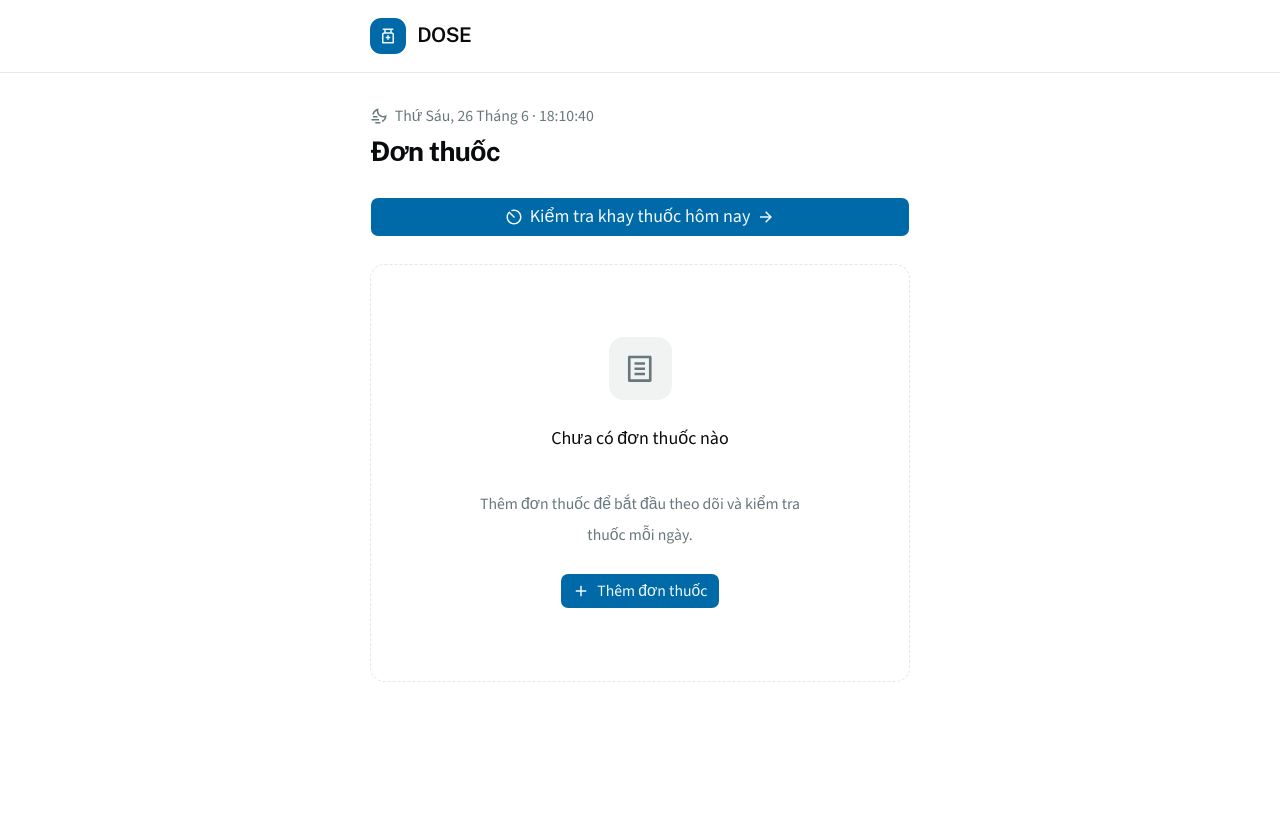
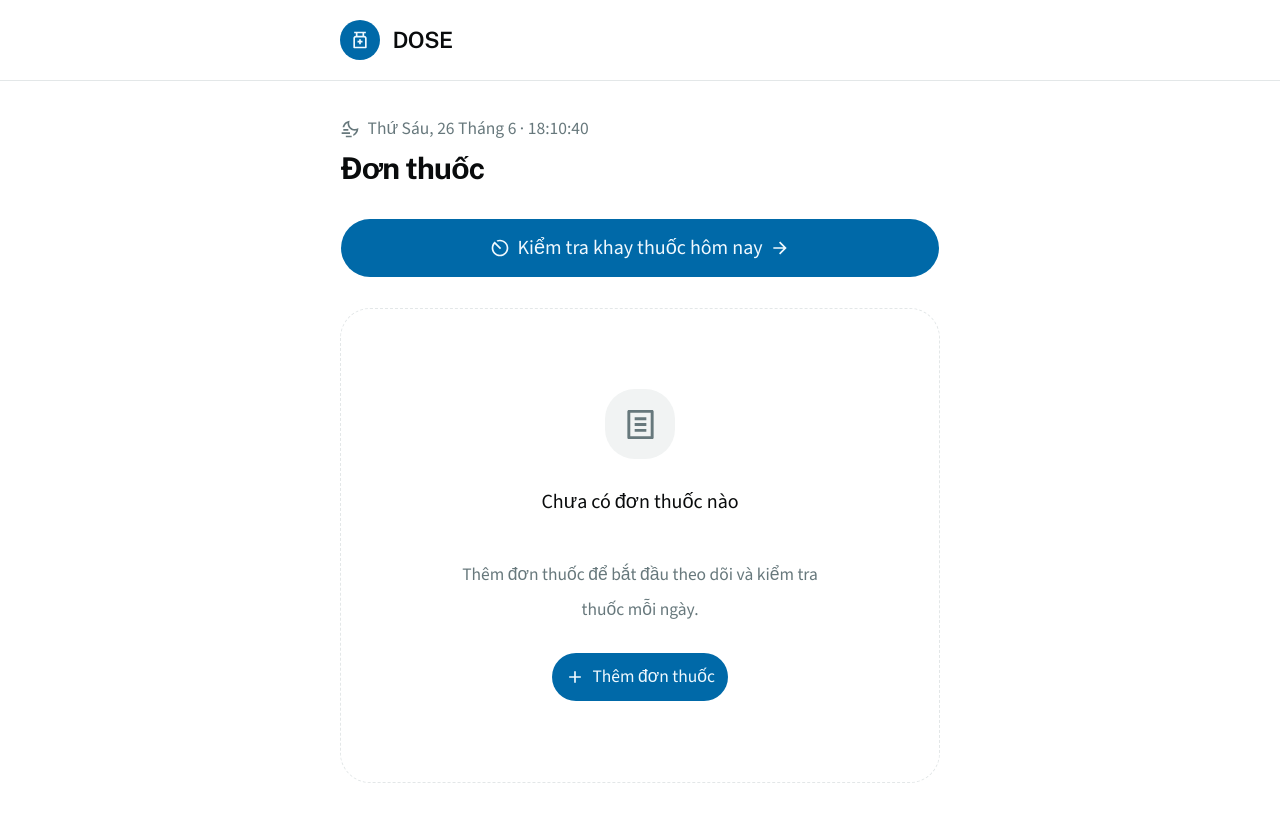
Before and after one commit to gampcho/dose, a Next.js app: page / in a window 1280 px wide. Built offline with nearby package versions, Linux system fonts and the light colour scheme.

Commit message:
feat: button full rounded for better UX

```diff
--- a/app/globals.css
+++ b/app/globals.css
@@ -28,7 +28,7 @@
   --chart-3: oklch(0.588 0.158 241.966);
   --chart-4: oklch(0.5 0.134 242.749);
   --chart-5: oklch(0.443 0.11 240.79);
-  --radius: 0.45rem;
+  --radius: 1.25rem;
   --sidebar: oklch(0.987 0.002 197.1);
   --sidebar-foreground: oklch(0.148 0.004 228.8);
   --sidebar-primary: oklch(0.588 0.158 241.966);
@@ -110,10 +110,10 @@
   --radius-sm: calc(var(--radius) * 0.6);
   --radius-md: calc(var(--radius) * 0.8);
   --radius-lg: var(--radius);
-  --radius-xl: calc(var(--radius) * 1.4);
-  --radius-2xl: calc(var(--radius) * 1.8);
-  --radius-3xl: calc(var(--radius) * 2.2);
-  --radius-4xl: calc(var(--radius) * 2.6);
+  --radius-xl: calc(var(--radius) * 1);
+  --radius-2xl: calc(var(--radius) * 1.2);
+  --radius-3xl: calc(var(--radius) * 1.4);
+  --radius-4xl: calc(var(--radius) * 1.6);
 }
 
 @layer base {
@@ -123,7 +123,7 @@
 
   html {
     @apply font-sans;
-    font-size: 18px;
+    font-size: 20px;
   }
 
   body {
--- a/components/ui/button.tsx
+++ b/components/ui/button.tsx
@@ -4,7 +4,7 @@
 import { cn } from "@/lib/utils"
 
 const buttonVariants = cva(
-  "group/button inline-flex shrink-0 items-center justify-center rounded-lg border border-transparent bg-clip-padding text-sm font-medium whitespace-nowrap transition-all outline-none select-none focus-visible:border-ring focus-visible:ring-3 focus-visible:ring-ring/50 active:not-aria-[haspopup]:translate-y-px disabled:pointer-events-none disabled:opacity-50 aria-invalid:border-destructive aria-invalid:ring-3 aria-invalid:ring-destructive/20 dark:aria-invalid:border-destructive/50 dark:aria-invalid:ring-destructive/40 [&_svg]:pointer-events-none [&_svg]:shrink-0 [&_svg:not([class*='size-'])]:size-4",
+  "group/button inline-flex shrink-0 items-center justify-center rounded-full border border-transparent bg-clip-padding text-sm font-medium whitespace-nowrap transition-all outline-none select-none focus-visible:border-ring focus-visible:ring-3 focus-visible:ring-ring/50 active:not-aria-[haspopup]:translate-y-px disabled:pointer-events-none disabled:opacity-50 aria-invalid:border-destructive aria-invalid:ring-3 aria-invalid:ring-destructive/20 dark:aria-invalid:border-destructive/50 dark:aria-invalid:ring-destructive/40 [&_svg]:pointer-events-none [&_svg]:shrink-0 [&_svg:not([class*='size-'])]:size-4",
   {
     variants: {
       variant: {
@@ -21,16 +21,14 @@
       },
       size: {
         default:
-          "h-8 gap-1.5 px-2.5 has-data-[icon=inline-end]:pr-2 has-data-[icon=inline-start]:pl-2",
-        xs: "h-6 gap-1 rounded-[min(var(--radius-md),10px)] px-2 text-xs in-data-[slot=button-group]:rounded-lg has-data-[icon=inline-end]:pr-1.5 has-data-[icon=inline-start]:pl-1.5 [&_svg:not([class*='size-'])]:size-3",
-        sm: "h-7 gap-1 rounded-[min(var(--radius-md),12px)] px-2.5 text-[0.8rem] in-data-[slot=button-group]:rounded-lg has-data-[icon=inline-end]:pr-1.5 has-data-[icon=inline-start]:pl-1.5 [&_svg:not([class*='size-'])]:size-3.5",
-        lg: "h-9 gap-1.5 px-2.5 has-data-[icon=inline-end]:pr-2 has-data-[icon=inline-start]:pl-2",
-        icon: "size-8",
-        "icon-xs":
-          "size-6 rounded-[min(var(--radius-md),10px)] in-data-[slot=button-group]:rounded-lg [&_svg:not([class*='size-'])]:size-3",
-        "icon-sm":
-          "size-7 rounded-[min(var(--radius-md),12px)] in-data-[slot=button-group]:rounded-lg",
-        "icon-lg": "size-9",
+          "h-10 gap-1.5 px-2.5 has-data-[icon=inline-end]:pr-2 has-data-[icon=inline-start]:pl-2",
+        xs: "h-7 gap-1 px-2 text-xs has-data-[icon=inline-end]:pr-1.5 has-data-[icon=inline-start]:pl-1.5 [&_svg:not([class*='size-'])]:size-3",
+        sm: "h-8 gap-1 px-2.5 text-[0.8rem] has-data-[icon=inline-end]:pr-1.5 has-data-[icon=inline-start]:pl-1.5 [&_svg:not([class*='size-'])]:size-3.5",
+        lg: "h-12 gap-1.5 px-2.5 has-data-[icon=inline-end]:pr-2 has-data-[icon=inline-start]:pl-2",
+        icon: "size-10",
+        "icon-xs": "size-7 [&_svg:not([class*='size-'])]:size-3",
+        "icon-sm": "size-8",
+        "icon-lg": "size-12",
       },
     },
     defaultVariants: {
```
